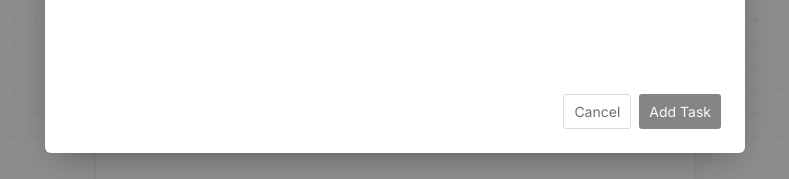
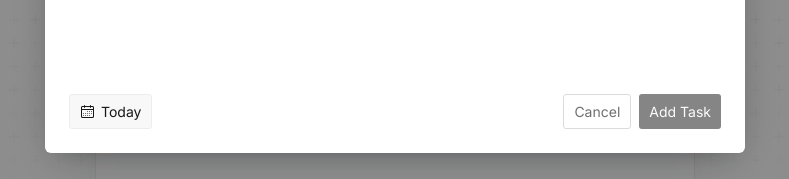
Before and after one commit to nermin-io/itemised, a Next.js app: page / in a window 1280 px wide. Both pictures are taken after a click on the button "Add Task". Shown: the part 295-474 px from the top of the page, without its empty margins (245-1034 px from the left). Built offline with nearby package versions, Linux system fonts and the light colour scheme.

Commit message:
implement date toggle

```diff
--- /dev/null
+++ b/src/components/DateToggle.module.scss
@@ -0,0 +1,36 @@
+@import "colors";
+
+.base {
+  display: flex;
+  flex-direction: row;
+  align-items: center;
+  justify-content: center;
+  gap: 6px;
+  border: 1px solid $gray4;
+  background-color: $gray2;
+  color: $gray12;
+  border-radius: 3px;
+  font-family: inherit;
+  font-size: 14px;
+  cursor: pointer;
+  display: flex;
+  align-items: center;
+  justify-content: center;
+
+  &:focus {
+    outline: 2px solid black;
+    outline-offset: 2px;
+  }
+}
+
+.small {
+  padding: 8px 10px;
+}
+
+.medium {
+  padding: 10px 14px;
+}
+
+.large {
+  padding: 12px 18px;
+}
--- /dev/null
+++ b/src/components/DateToggle.tsx
@@ -0,0 +1,72 @@
+import React from "react";
+import { cva, type VariantProps } from "class-variance-authority";
+import styles from "./DateToggle.module.scss";
+import {
+  add,
+  format,
+  isPast,
+  isThisWeek,
+  isToday,
+  isTomorrow,
+  isWeekend,
+  isWithinInterval,
+  startOfToday,
+} from "date-fns";
+import { CalendarIcon } from "@radix-ui/react-icons";
+
+const classNames = cva(styles.base, {
+  variants: {
+    size: {
+      small: styles.small,
+      medium: styles.medium,
+      large: styles.large,
+    },
+  },
+  defaultVariants: {
+    size: "medium",
+  },
+});
+
+const shouldDisplaySimpleDate = (date: Date) => {
+  const daysInFuture = 6;
+  const today = startOfToday();
+
+  if (isThisWeek(date)) return true;
+  if (
+    isWeekend(today) &&
+    isWithinInterval(date, {
+      start: today,
+      end: add(today, { days: daysInFuture }),
+    })
+  )
+    return true;
+};
+
+const humanFriendlyDate = (date: Date) => {
+  if (isToday(date)) return "Today";
+  if (isPast(date)) return "Invallid Date";
+  if (isTomorrow(date)) return "Tomorrow";
+  if (shouldDisplaySimpleDate(date)) return format(date, "EEE");
+  return format(date, "EEE MMM e");
+};
+
+type ButtonProps = Omit<React.ButtonHTMLAttributes<HTMLButtonElement>, "size">;
+
+interface Props extends ButtonProps, VariantProps<typeof classNames> {
+  date: Date;
+}
+
+const DateToggle: React.FC<Props> = ({ date, size, className, ...props }) => {
+  return (
+    <button
+      type="button"
+      className={classNames({ size, className })}
+      {...props}
+    >
+      <CalendarIcon />
+      {humanFriendlyDate(date)}
+    </button>
+  );
+};
+
+export default DateToggle;
--- a/src/components/DialogFooter.module.scss
+++ b/src/components/DialogFooter.module.scss
@@ -1,6 +1,5 @@
 .DialogFooter {
   display: flex;
-  gap: 8px;
-  justify-content: flex-end;
-  margin-top: 24px;
+  align-items: flex-end;
+  justify-content: space-between;
 }
--- a/src/containers/NewTaskModal.module.scss
+++ b/src/containers/NewTaskModal.module.scss
@@ -30,3 +30,10 @@
     outline: none;
   }
 }
+
+.FooterActions {
+  display: flex;
+  gap: 8px;
+  justify-content: flex-end;
+  margin-top: 24px;
+}
--- a/src/containers/NewTaskModal.tsx
+++ b/src/containers/NewTaskModal.tsx
@@ -8,6 +8,9 @@ import styles from "./NewTaskModal.module.scss";
 import useTodos from "@/hooks/todo";
 import { v4 as uuidv4 } from "uuid";
 import useSettings from "@/hooks/settings";
+import { startOfToday } from "date-fns";
+import DateToggle from "@/components/DateToggle";
+import DatePicker from "@/components/DatePicker";
 
 interface Props {
   label?: string;
@@ -16,6 +19,7 @@ interface Props {
 const NewTaskModal: React.FC<Props> = ({ label = "Add Task" }) => {
   const [title, setTitle] = useState("");
   const [description, setDescription] = useState("");
+  const [dueDate, setDueDate] = useState(startOfToday());
   const [isDisabled, setIsDisabled] = useState(true);
   const { addItem } = useTodos();
   const { settings, setSetting } = useSettings();
@@ -41,7 +45,7 @@ const NewTaskModal: React.FC<Props> = ({ label = "Add Task" }) => {
       title: title,
       description: description,
       completed: false,
-      date: new Date(),
+      date: dueDate,
     });
     clearFields();
   };
@@ -69,6 +73,10 @@ const NewTaskModal: React.FC<Props> = ({ label = "Add Task" }) => {
             variant="text"
           />
           <DialogFooter>
+            <DatePicker value={dueDate} onChange={(date) => setDueDate(date)}>
+              <DateToggle size="small" date={dueDate} />
+            </DatePicker>
+            <div className={styles.FooterActions}>
               <Dialog.Close asChild>
                 <TriggerButton
                   size="small"
@@ -87,6 +95,7 @@ const NewTaskModal: React.FC<Props> = ({ label = "Add Task" }) => {
                   Add Task
                 </TriggerButton>
               </Dialog.Close>
+            </div>
           </DialogFooter>
         </Dialog.Content>
       </Dialog.Portal>
--- a/src/containers/TaskModal.module.scss
+++ b/src/containers/TaskModal.module.scss
@@ -55,3 +55,10 @@
     color: $gray9;
   }
 }
+
+.FooterActions {
+  display: flex;
+  gap: 8px;
+  justify-content: flex-end;
+  margin-top: 24px;
+}
--- a/src/containers/TaskModal.tsx
+++ b/src/containers/TaskModal.tsx
@@ -8,6 +8,8 @@ import styles from "./TaskModal.module.scss";
 import useTodos from "@/hooks/todo";
 import { TodoItem } from "@/context/todo";
 import { truncate } from "lodash";
+import DatePicker from "@/components/DatePicker";
+import DateToggle from "@/components/DateToggle";
 
 interface Props {
   item: TodoItem;
@@ -16,6 +18,7 @@ interface Props {
 const TaskModal: React.FC<Props> = ({ item }) => {
   const [title, setTitle] = useState(item.title);
   const [description, setDescription] = useState(item.description);
+  const [dueDate, setDueDate] = useState(item.date);
   const [isDisabled, setIsDisabled] = useState(true);
   const { updateItem } = useTodos();
 
@@ -29,7 +32,7 @@ const TaskModal: React.FC<Props> = ({ item }) => {
       title: title,
       description: description,
       completed: item.completed,
-      date: item.date,
+      date: dueDate,
     });
   };
 
@@ -72,6 +75,10 @@ const TaskModal: React.FC<Props> = ({ item }) => {
             variant="text"
           />
           <DialogFooter>
+            <DatePicker value={dueDate} onChange={(date) => setDueDate(date)}>
+              <DateToggle size="small" date={dueDate} />
+            </DatePicker>
+            <div className={styles.FooterActions}>
               <Dialog.Close asChild>
                 <TriggerButton
                   size="small"
@@ -90,6 +97,7 @@ const TaskModal: React.FC<Props> = ({ item }) => {
                   Save
                 </TriggerButton>
               </Dialog.Close>
+            </div>
           </DialogFooter>
         </Dialog.Content>
       </Dialog.Portal>
```
Also changed, not shown: src/pages/datepicker-demo.tsx (deleted, +0 -22 lines). Lines whose indentation alone changed are shown as unchanged.
